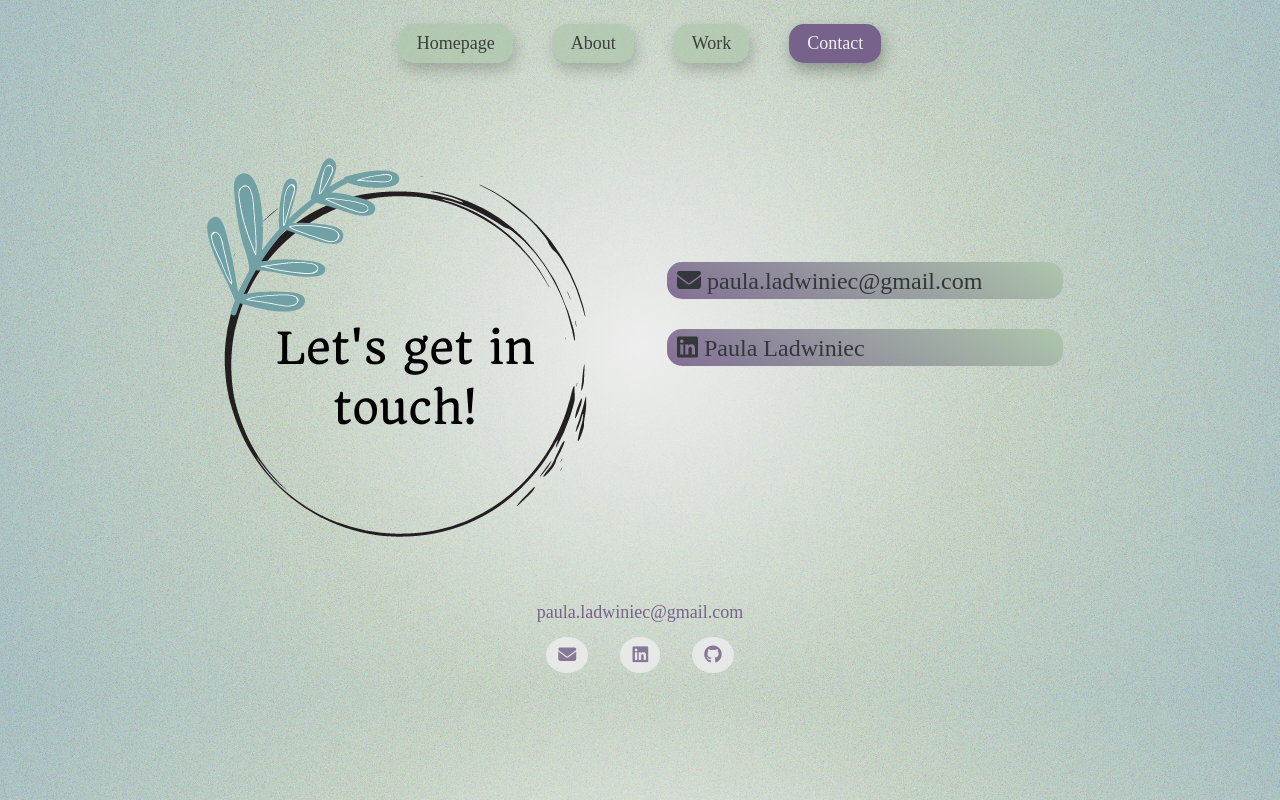
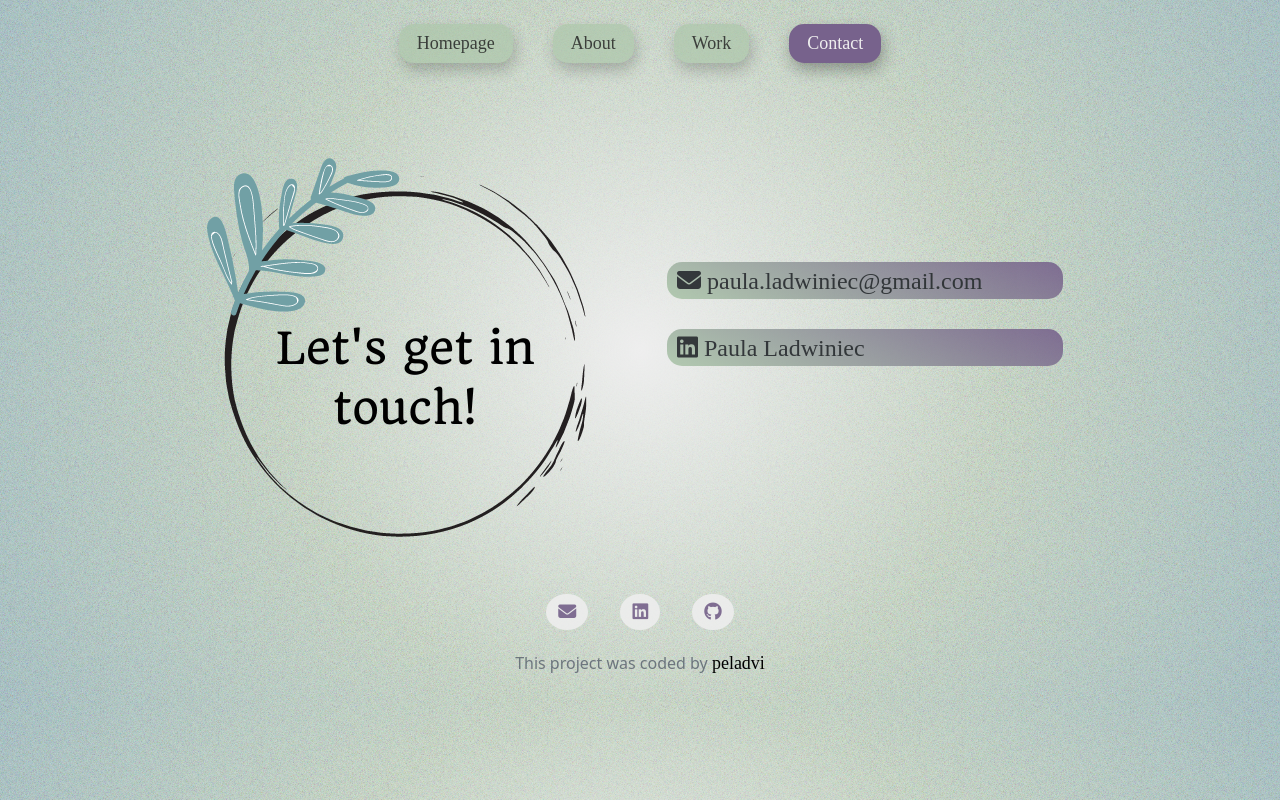
Before and after one commit to peladvi/portfolio-project, a plain HTML site: page contact.html in a window 1280 px wide. Drawn offline with nearby package versions, Linux system fonts and the light colour scheme; a web font is replaced by a local one.

Commit message:
Changed the footer

```diff
--- a/contact.html
+++ b/contact.html
@@ -4,7 +4,7 @@
     <meta charset="UTF-8" />
     <meta http-equiv="X-UA-Compatible" content="IE=edge" />
     <meta name="viewport" content="width=device-width, initial-scale=1.0" />
-    <title>Portfolio - Paula Ladwniec</title>
+    <title>Contact Paula Ladwniec</title>
     <link
       href="https://cdn.jsdelivr.net/npm/bootstrap@5.1.3/dist/css/bootstrap.min.css"
       rel="stylesheet"
@@ -15,13 +15,6 @@
     <link rel="preconnect" href="https://fonts.gstatic.com" crossorigin />
     <link
       href="https://fonts.googleapis.com/css2?family=Judson&family=Quando&display=swap"
-      rel="stylesheet"
-    />
-
-    <link rel="preconnect" href="https://fonts.googleapis.com" />
-    <link rel="preconnect" href="https://fonts.gstatic.com" crossorigin />
-    <link
-      href="https://fonts.googleapis.com/css2?family=Roboto:wght@400&family=Vidaloka&display=swap"
       rel="stylesheet"
     />
 
@@ -73,15 +66,7 @@
       </div>
 
       <footer class="mb-4 text-center">
-        <div class="mb-3">
-          <a
-            href="mailto:paula.ladwiniec@gmail.com"
-            class="email"
-            title="email Paula"
-            >paula.ladwiniec@gmail.com</a
-          >
-        </div>
-        <div class="social-links mt-2">
+        <div class="social-links mt-4">
           <a href="mailto:paula.ladwiniec@gmail.com" title="e-mail"
             ><i class="fa-solid fa-envelope"></i
           ></a>
@@ -98,6 +83,12 @@
             ><i class="fa-brands fa-github"></i
           ></a>
         </div>
+        <p class="text-muted mt-4">
+          This project was coded by
+          <a href="https://github.com/peladvi/portfolio-project" class="peladvi"
+            >peladvi</a
+          >
+        </p>
       </footer>
     </div>
   </body>
--- a/styles/portfolio.css
+++ b/styles/portfolio.css
@@ -99,21 +99,12 @@ footer .social-links a {
   background-color: #eeeeee;
   padding: 8px 12px;
   border-radius: 50%;
-  opacity: 0.8;
+  opacity: 0.9;
 }
 
 footer .social-links a:hover {
   background-color: var(--violet);
   color: #eeeeee;
-}
-footer .email {
-  text-decoration: none;
-  font-size: 18px;
-  color: var(--violet);
-  font-family: var(--basic-font);
-}
-footer .email:hover {
-  color: black;
 }
 
 .contact-details {
@@ -122,7 +113,7 @@ footer .email:hover {
 .contact-details p {
   font-size: 24px;
   font-family: var(--basic-font);
-  background: linear-gradient(30deg, #77628c 0%, #acc6aa 100%);
+  background: linear-gradient(25deg, #acc6aa 0%, #77628c 100%);
   border-radius: 15px;
   margin: 15px;
   padding: 6px 10px;
@@ -146,3 +137,7 @@ footer .email:hover {
     font-size: 20px;
   }
 }
+.peladvi {
+  text-decoration: none;
+  color: var(--violet);
+}
```
Also changed, not shown: about.html (+8 -10 lines), index.html (+6 -8 lines), work.html (+6 -8 lines).
